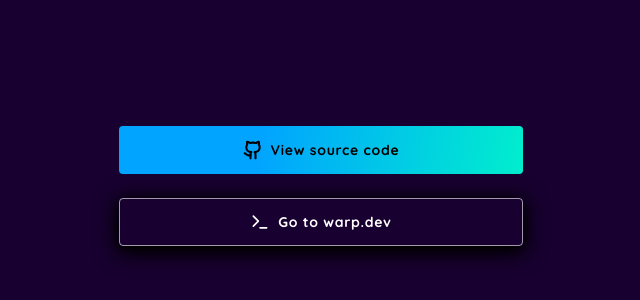
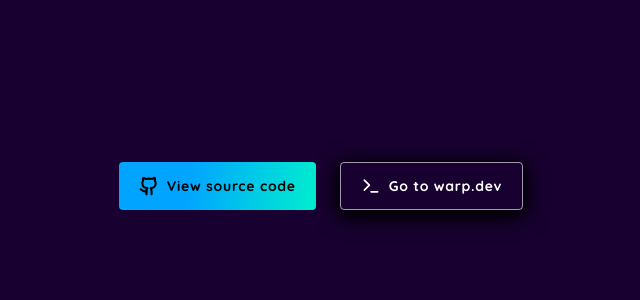
Before and after one commit to scottbedard/warp-buttons, a website built with Vite: page index.html in a window 1280 px wide. Shown: the part 214-514 px from the top of the page, without its empty margins (319-959 px from the left). Built offline with nearby package versions, Linux system fonts and the light colour scheme.

Commit message:
more cleanup

```diff
--- a/index.html
+++ b/index.html
@@ -9,11 +9,11 @@
   </head>
 
   <body class="bg-[#180030] flex items-center justify-center min-h-screen p-6">
-    <div class="flex flex-wrap justify-center gap-6">
+    <div class="flex flex-wrap justify-center gap-6 md:flex-nowrap">
       <button class="primary">
         <svg xmlns="http://www.w3.org/2000/svg" width="20" height="20" viewBox="0 0 24 24" fill="none" stroke="currentColor" stroke-width="2.5" stroke-linecap="round" stroke-linejoin="round"><path d="M15 22v-4a4.8 4.8 0 0 0-1-3.5c3 0 6-2 6-5.5.08-1.25-.27-2.48-1-3.5.28-1.15.28-2.35 0-3.5 0 0-1 0-3 1.5-2.64-.5-5.36-.5-8 0C6 2 5 2 5 2c-.3 1.15-.3 2.35 0 3.5A5.403 5.403 0 0 0 4 9c0 3.5 3 5.5 6 5.5-.39.49-.68 1.05-.85 1.65-.17.6-.22 1.23-.15 1.85v4"></path><path d="M9 18c-4.51 2-5-2-7-2"></path></svg>
 
-        <div class="button-text">View source code</div>
+        View source code
 
         <div class="lines">
           <div>
@@ -34,7 +34,7 @@
       <button class="transparent">
         <svg xmlns="http://www.w3.org/2000/svg" width="20" height="20" viewBox="0 0 24 24" fill="none" stroke="currentColor" stroke-width="2" stroke-linecap="round" stroke-linejoin="round"><polyline points="4 17 10 11 4 5"></polyline><line x1="12" y1="19" x2="20" y2="19"></line></svg>
 
-        <div class="button-text">Go to warp.dev</div>
+        Go to warp.dev
 
         <div class="lines">
           <div>
--- a/style.css
+++ b/style.css
@@ -1,14 +1,6 @@
 @tailwind base;
 @tailwind components;
 @tailwind utilities;
-
-button {
-  @apply appearance-none cursor-pointer flex font-bold gap-2 h-12 items-center justify-center outline-none px-5 relative rounded text-center text-sm tracking-wider w-full;
-}
-
-button:hover .lines svg {
-  animation: stroke 500ms linear;
-}
 
 @keyframes stroke {
   30%, 55% {
@@ -20,14 +12,37 @@
   }
 }
 
-/* Styles for blue button */
-.primary {
+/**
+ * Base button styles
+ */
+button {
+  @apply appearance-none cursor-pointer flex font-bold gap-2 h-12 items-center justify-center outline-none px-5 relative rounded text-center text-sm tracking-wider whitespace-nowrap w-full;
+}
+
+button:hover .lines svg {
+  animation: stroke 200ms linear;
+}
+
+button .lines {
+  @apply absolute inset-0 mix-blend-hard-light pointer-events-none z-[1];
+}
+
+button .lines > div {
+  @apply absolute inset-0;
+}
+
+/**
+ * Primary
+ */
+button.primary {
   @apply text-black;
 
   background: linear-gradient(100deg, #01a4ff 35%, #01ffc2 115%);
 }
 
-/* Styles for Transparent Button */
+/**
+ * Transparent
+ */
 .transparent {
   border: 1px solid hsla(0, 0%, 100%, 0.6);
   transition: color 200ms ease, background-color 200ms ease,
@@ -37,25 +52,13 @@
   transition: color 200ms ease, background-color 200ms ease,
     border-color 200ms ease;
 
-  @apply bg-transparent text-white transition-colors;
+  @apply bg-transparent duration-200 text-white transition-all hover:bg-white hover:text-black;
 }
 
 /* The SVGs are overlapping with the button
 The SVGs will create the glimmer effect
 */
-.lines {
-  position: absolute;
-  inset: 0;
-  mix-blend-mode: hard-light;
-  pointer-events: none;
-  z-index: 1;
-}
 
-.primary .lines > div,
-.transparent .lines > div {
-  position: absolute;
-  inset: 0;
-}
 
 /* The all the SVGs are slightly tilted */
 /*  Notice that the fill property is set to none so you do not see the "inside" of the SVG - You only want to see the glimmer.
@@ -64,33 +67,34 @@
 */
 .primary .lines > div svg {
   display: block;
+  fill: none;
+  height: 100%;
+  inset: 0;
+  opacity: 0;
+  overflow: visible;
   position: absolute;
-  inset: 0;
-  overflow: visible;
-  fill: none;
+  stroke-dasharray: 12 12;
+  stroke-dashoffset: 12;
   stroke-width: 2;
   stroke: #01a4ff;
+  transform: translate3d(0, 0, 0);
   width: 100%;
+}
+
+.transparent .lines > div svg {
+  display: block;
+  fill: none;
   height: 100%;
+  inset: 0;
+  opacity: 0;
+  overflow: visible;
+  position: absolute;
   stroke-dasharray: 12 12;
   stroke-dashoffset: 12;
-  opacity: 0;
-  transform: translate3d(0, 0, 0);
-}
-.transparent .lines > div svg {
-  display: block;
-  position: absolute;
-  inset: 0;
-  overflow: visible;
-  fill: none;
   stroke-width: 2;
   stroke: #c9e9ff;
+  transform: translate3d(0, 0, 0);
   width: 100%;
-  height: 100%;
-  stroke-dasharray: 12 12;
-  stroke-dashoffset: 12;
-  opacity: 0;
-  transform: translate3d(0, 0, 0);
 }
 
 /* Layered colors of each rect in the SVG
@@ -127,17 +131,3 @@
 .transparent .lines > div:last-child {
   transform: rotate(180deg);
 }
-
-/* Animation of the glimmer - speeds up at the end.
-The animation needs to be linear as the timing function relates to each step.You can have it as linear and play with the percentages in the keyframes
-*/
-@keyframes stroke {
-  30%,
-  55% {
-    opacity: 1;
-  }
-  100% {
-    stroke-dashoffset: 5;
-    opacity: 0;
-  }
-}
```
